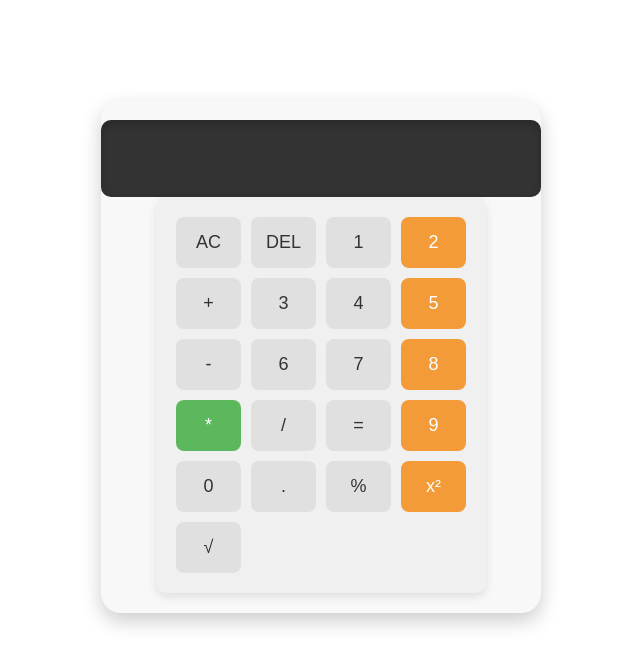
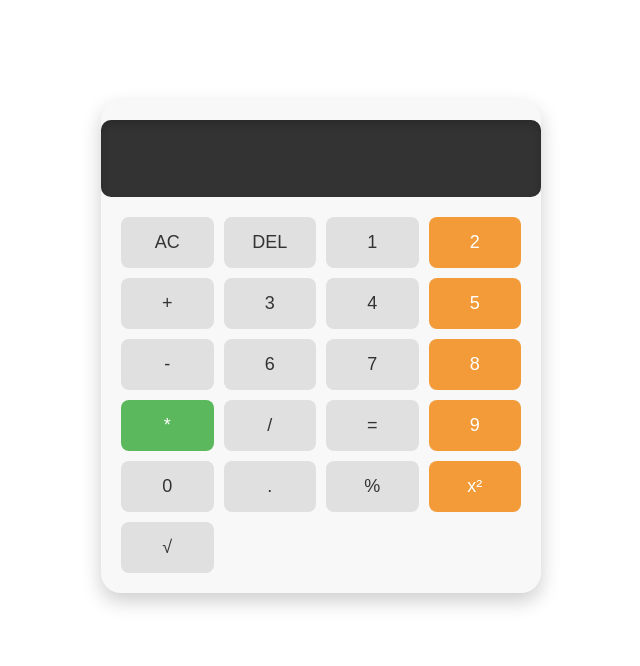
Before and after one commit to Amarjeet113/Learn-React-2, a React (Vite) app: page / in a window 1280 px wide. Shown: the top 666 px of the page, without its empty margins (319-959 px from the left). Built offline with nearby package versions, Linux system fonts and the light colour scheme.

Commit message:
Update ButtonsContainer.module.css

```diff
--- a/src/components/ButtonsContainer.module.css
+++ b/src/components/ButtonsContainer.module.css
@@ -2,10 +2,8 @@
   display: grid;
   grid-template-columns: repeat(4, 1fr); /* 4 buttons per row */
   gap: 10px;
-  padding: 20px;
-  background-color: #f0f0f0;
-  border-radius: 10px;
-  box-shadow: 0 4px 10px rgba(0, 0, 0, 0.1);
+  margin-top: 20px;
+  width: 100%;
 }
 
 .button {
@@ -20,14 +18,14 @@
 }
 
 .button:active {
-  transform: scale(0.98); /* Slightly reduce size on click for a "press" effect */
+  transform: scale(0.98); /* Slightly shrink on click */
 }
 
 .button:hover {
-  background-color: #d3d3d3; /* Change color slightly on hover */
+  background-color: #d3d3d3; /* Slight hover effect */
 }
 
-.button:nth-child(4n) { /* Special styling for operators */
+.button:nth-child(4n) { /* Style for operator buttons (e.g., +, -, *, /) */
   background-color: #f29b38;
   color: white;
 }
@@ -36,7 +34,7 @@
   background-color: #e88b22;
 }
 
-.button:nth-child(13) { /* Special styling for the "=" button */
+.button:nth-child(13) { /* Special style for the "=" button */
   background-color: #5cb85c;
   color: white;
 }
```
